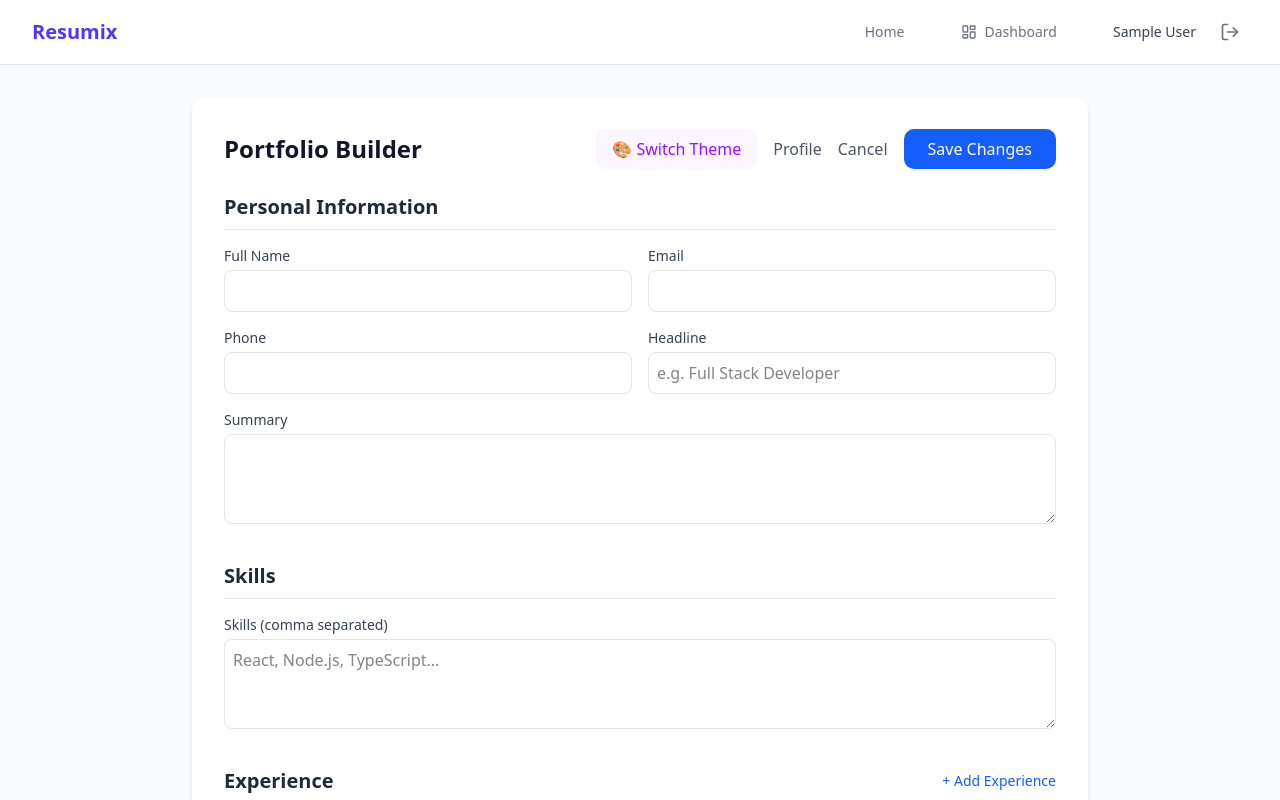
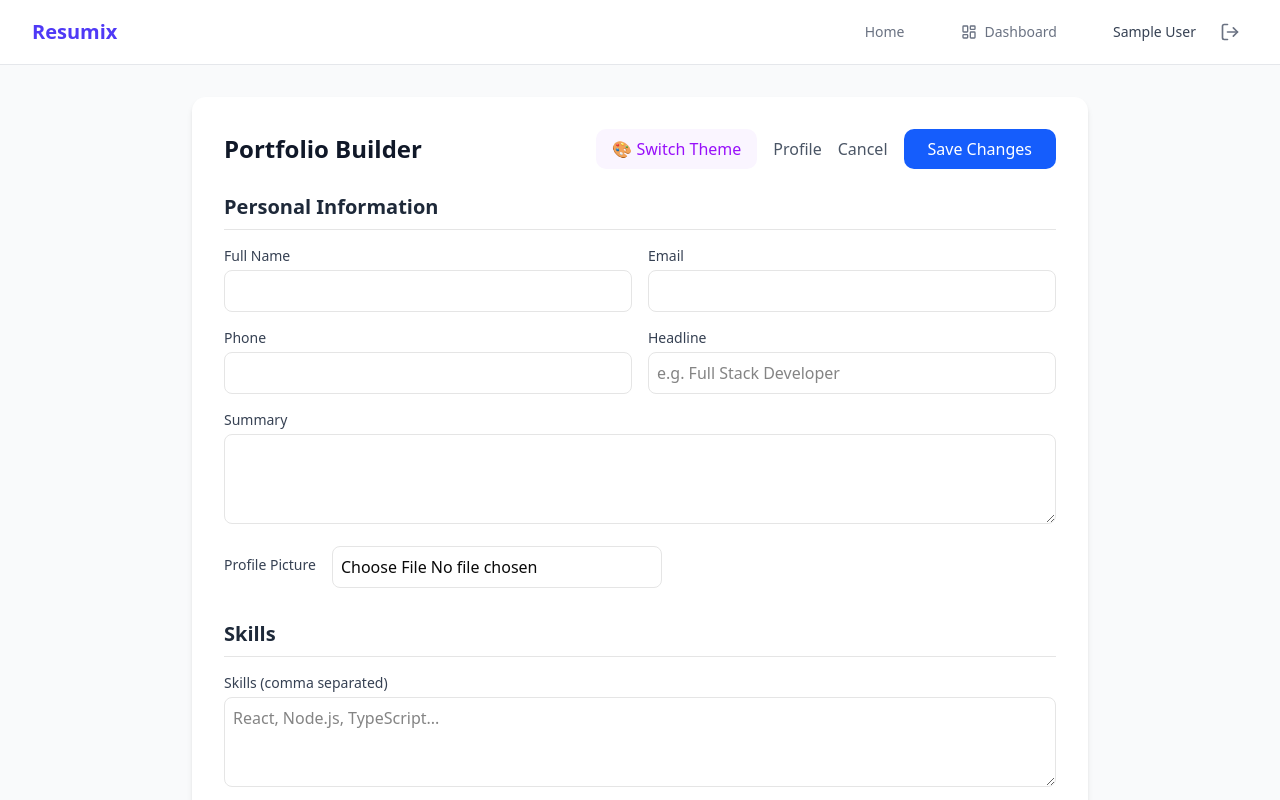
Before and after one commit to chinmayjjg/Resumix, a Next.js app: page /dashboard/builder in a window 1280 px wide. Shown: the top 800 px of the page. Built offline with nearby package versions, Linux system fonts and the light colour scheme; no server answers; the database is empty; sample sign-in values are in the browser's storage.

Commit message:
added profile upload feature

```diff
--- /dev/null
+++ b/src/app/api/upload-image/route.ts
@@ -0,0 +1,26 @@
+import { NextResponse } from 'next/server';
+import { promises as fs } from 'fs';
+import path from 'path';
+
+export async function POST(request: Request) {
+    try {
+        const formData = await request.formData();
+        const file = formData.get('file') as any;
+        if (!file) {
+            return NextResponse.json({ error: 'No file uploaded' }, { status: 400 });
+        }
+        const arrayBuffer = await file.arrayBuffer();
+        const buffer = Buffer.from(arrayBuffer);
+        const uploadsDir = path.join(process.cwd(), 'public', 'uploads');
+        await fs.mkdir(uploadsDir, { recursive: true });
+        const timestamp = Date.now();
+        const filename = `${timestamp}-${file.name}`;
+        const filePath = path.join(uploadsDir, filename);
+        await fs.writeFile(filePath, buffer);
+        const fileUrl = `/uploads/${filename}`;
+        return NextResponse.json({ url: fileUrl });
+    } catch (error) {
+        console.error(error);
+        return NextResponse.json({ error: 'Upload failed' }, { status: 500 });
+    }
+}
--- a/src/app/dashboard/builder/page.tsx
+++ b/src/app/dashboard/builder/page.tsx
@@ -40,6 +40,7 @@ interface PortfolioData {
     theme: 'light' | 'dark';
     userId?: string;
     template?: string;
+    userImage?: string; // URL of uploaded profile picture
 }
 
 const initialData: PortfolioData = {
@@ -53,6 +54,7 @@ const initialData: PortfolioData = {
     education: [],
     projects: [],
     theme: 'light',
+    userImage: undefined,
 };
 
 export default function BuilderPage() {
@@ -84,6 +86,29 @@ export default function BuilderPage() {
             console.error('Failed to fetch portfolio', err);
         } finally {
             setLoading(false);
+        }
+    };
+
+    // Handler for uploading profile picture
+    const handleImageUpload = async (e: React.ChangeEvent<HTMLInputElement>) => {
+        const file = e.target.files?.[0];
+        if (!file) return;
+        const formData = new FormData();
+        formData.append('file', file);
+        try {
+            const res = await fetch('/api/upload-image', {
+                method: 'POST',
+                body: formData,
+            });
+            const result = await res.json();
+            if (result.url) {
+                handleChange('userImage', result.url);
+            } else {
+                alert('Upload failed');
+            }
+        } catch (err) {
+            console.error('Upload error', err);
+            alert('Upload error');
         }
     };
 
@@ -278,6 +303,19 @@ export default function BuilderPage() {
                                         className="w-full p-2 border rounded-md"
                                     />
                                 </div>
+                                {/* Profile Picture Upload */}
+                                <div className="md:col-span-2 flex items-center space-x-4">
+                                    <label className="block text-sm font-medium text-gray-700 mb-1">Profile Picture</label>
+                                    <input
+                                        type="file"
+                                        accept="image/*"
+                                        onChange={handleImageUpload}
+                                        className="p-2 border rounded-md"
+                                    />
+                                    {data.userImage && (
+                                        <img src={data.userImage} alt="Profile" className="h-12 w-12 rounded-full object-cover" />
+                                    )}
+                                </div>
                             </div>
                         </section>
 
--- a/src/components/portfolio/templates/CreativeTemplate.tsx
+++ b/src/components/portfolio/templates/CreativeTemplate.tsx
@@ -24,6 +24,9 @@ export default function CreativeTemplate({ portfolio }: { portfolio: any }) {
                 <h1 className="text-[15vw] leading-[0.8] font-black tracking-tighter uppercase break-words mix-blend-difference z-10 transition-transform hover:scale-105 duration-500 origin-left">
                     {name}
                 </h1>
+                {portfolio.userImage && (
+                    <img src={portfolio.userImage} alt="Profile" className="h-24 w-24 rounded-full mx-auto mt-4" />
+                )}
 
                 <div className="max-w-3xl mt-12 z-10">
                     {headline && (
--- a/src/components/portfolio/templates/CuteTemplate.tsx
+++ b/src/components/portfolio/templates/CuteTemplate.tsx
@@ -39,7 +39,11 @@ export default function CuteTemplate({ portfolio }: { portfolio: any }) {
                 <header className="text-center mb-16 relative">
                     <div className="inline-block p-2 rounded-full border-4 border-pink-200 bg-white mb-6 shadow-xl transform hover:scale-105 transition-transform duration-300">
                         <div className="w-32 h-32 md:w-40 md:h-40 rounded-full overflow-hidden bg-pink-100 flex items-center justify-center">
-                            <span className="text-6xl">👩‍💻</span>
+                            {portfolio.userImage ? (
+                                <img src={portfolio.userImage} alt="Profile" className="w-full h-full object-cover" />
+                            ) : (
+                                <span className="text-6xl">👩‍💻</span>
+                            )}
                         </div>
                     </div>
 
--- a/src/components/portfolio/templates/MinimalTemplate.tsx
+++ b/src/components/portfolio/templates/MinimalTemplate.tsx
@@ -19,6 +19,11 @@ export default function MinimalTemplate({ portfolio }: { portfolio: any }) {
 
                 {/* Minimal Header */}
                 <header className="mb-32 space-y-6 text-center">
+                    {portfolio.userImage && (
+                        <div className="flex justify-center mb-12">
+                            <img src={portfolio.userImage} alt="Profile" className="w-32 h-32 rounded-full object-cover grayscale opacity-80 hover:grayscale-0 hover:opacity-100 transition-all duration-500" />
+                        </div>
+                    )}
                     <p className="text-xs font-sans font-bold tracking-[0.3em] uppercase opacity-40">Portfolio</p>
                     <h1 className="text-5xl md:text-7xl font-light tracking-wide text-current">
                         {name}
--- a/src/components/portfolio/templates/ModernTemplate.tsx
+++ b/src/components/portfolio/templates/ModernTemplate.tsx
@@ -23,6 +23,11 @@ export default function ModernTemplate({ portfolio }: { portfolio: any }) {
                 {/* Full Screen Hero Section */}
                 <header className="min-h-screen flex flex-col justify-center items-center text-center px-6 md:px-12 relative">
                     <div className="max-w-4xl mx-auto space-y-8 animate-fade-in-up">
+                        {portfolio.userImage && (
+                            <div className="flex justify-center mb-8">
+                                <img src={portfolio.userImage} alt="Profile" className="w-40 h-40 md:w-56 md:h-56 rounded-full object-cover shadow-2xl border-4 border-white/20 backdrop-blur-sm" />
+                            </div>
+                        )}
                         <div className="inline-block relative">
                             <h1 className="text-6xl md:text-8xl lg:text-9xl font-extrabold tracking-tighter bg-clip-text text-transparent bg-gradient-to-r from-blue-600 via-purple-600 to-pink-600 pb-4">
                                 {name}
--- a/src/components/portfolio/templates/ProfessionalTemplate.tsx
+++ b/src/components/portfolio/templates/ProfessionalTemplate.tsx
@@ -21,6 +21,11 @@ export default function ProfessionalTemplate({ portfolio }: { portfolio: any })
             <aside className={`w-full md:w-80 lg:w-96 md:h-screen md:fixed flex flex-col justify-between p-8 md:p-12 z-10 ${isDark ? 'bg-slate-950' : 'bg-slate-900'} text-white`}>
                 <div className="space-y-8">
                     <div className="w-20 h-2 bg-blue-500 mb-8"></div>
+                    {portfolio.userImage && (
+                        <div className="mb-8">
+                            <img src={portfolio.userImage} alt="Profile" className="w-32 h-32 rounded-lg object-cover shadow-lg border-2 border-white/20" />
+                        </div>
+                    )}
                     <div>
                         <h1 className="text-4xl lg:text-5xl font-serif font-bold leading-tight tracking-tight mb-4">
                             {name}
--- a/src/components/portfolio/templates/TechTemplate.tsx
+++ b/src/components/portfolio/templates/TechTemplate.tsx
@@ -44,6 +44,9 @@ export default function TechTemplate({ portfolio }: { portfolio: any }) {
                             <h1 className="text-5xl md:text-8xl font-bold text-[#00ff41] tracking-tight glitch-effect" style={{ textShadow: "0 0 10px rgba(0,255,65,0.5)" }}>
                                 {name}
                             </h1>
+                            {portfolio.userImage && (
+                                <img src={portfolio.userImage} alt="Profile" className="h-24 w-24 rounded-full mx-auto mt-4" />
+                            )}
 
                             {headline && (
                                 <div className="text-[#00ff41] text-xl md:text-2xl opacity-80 pl-4 border-l-2 border-[#003b00] py-2">
--- a/src/models/Portfolio.ts
+++ b/src/models/Portfolio.ts
@@ -40,6 +40,7 @@ export interface IPortfolio extends Document {
   education: IEducation[];
   projects: IProject[];
   template?: 'modern' | 'minimal' | 'professional' | 'creative' | 'tech' | 'cute';
+  userImage?: string; // URL to profile picture
   createdAt: Date;
   updatedAt: Date;
 }
@@ -80,6 +81,7 @@ const PortfolioSchema = new Schema<IPortfolio>(
       enum: ['modern', 'minimal', 'professional', 'creative', 'tech', 'cute'],
       default: 'modern'
     },
+    userImage: { type: String },
     projects: [
       {
         name: String,
```
Also changed, not shown: public/uploads/1765323269390-profile_pic_1765323234083.png (added), public/uploads/1765324196240-WhatsApp Image 2025-11-22 at 8.27.21 PM.jpeg (added).
